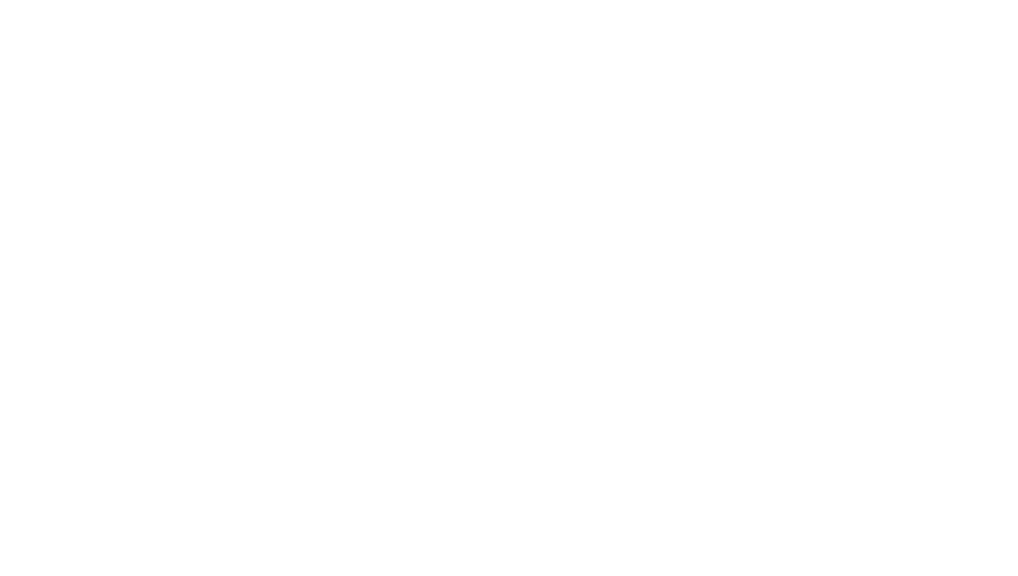
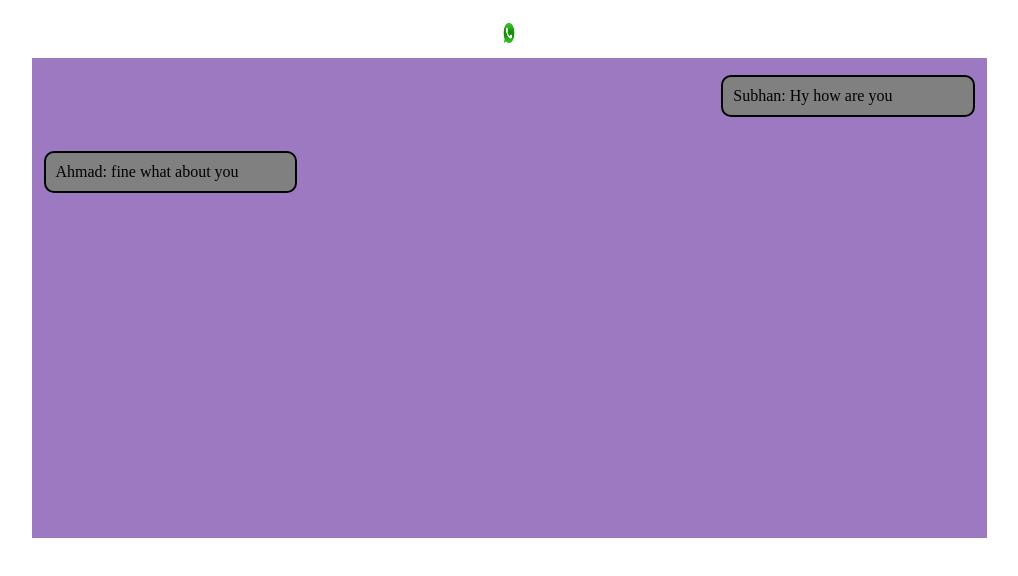
Before and after one commit to mu-subhan/realtime-chat-app, a plain HTML site: page index.html in a window 1280 px wide. Shown: the whole page, without its empty margins (131-1149 px from the left). Drawn offline with Linux system fonts and the light colour scheme.

Commit message:
write html or css code

```diff
--- /dev/null
+++ b/css/style.css
@@ -0,0 +1,29 @@
+.logo{
+    display: block;
+    margin:auto;
+    width: 50px;
+    height: 50px;
+}
+.container{
+    max-width: 955px;
+    background-color:rgb(157, 121, 194);
+    margin:auto;
+    height: 60vh;
+}
+.message{
+ background-color: grey;
+ width: 24%;
+ padding: 10px;;
+ margin: 17px 12px;
+ border: 2px solid black;
+ border-radius: 10px;
+
+}
+.right{
+    float: right;
+    clear: both;
+}
+.left{
+ float: left;
+ clear: both;
+}
--- a/index.html
+++ b/index.html
@@ -4,9 +4,17 @@
     <meta charset="UTF-8">
     <meta name="viewport" content="width=device-width, initial-scale=1.0">
     <title>Real time chat application</title>
+    <link rel="stylesheet" href="/css/style.css">
     <script src="js/client.js"></script>
 </head>
 <body>
+    <nav>
+        <img class="logo" src="wp.jpeg" alt="whatspp icon">
+    </nav>
+    <div class="container">
+        <div class="message right">Subhan: Hy how are you</div>
+        <div class="message left">Ahmad: fine  what about you </div>
 
+    </div>
 </body>
 </html>
```
